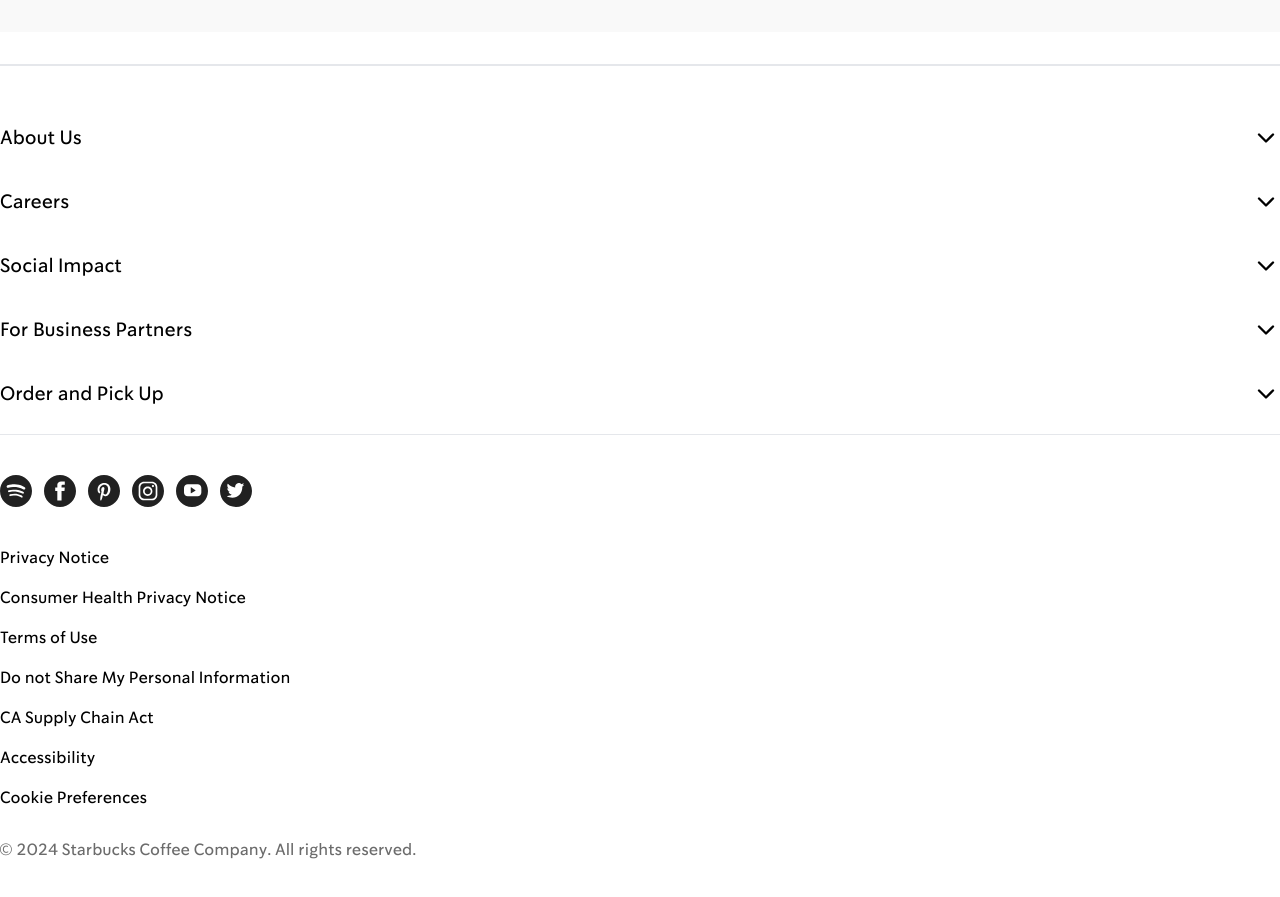
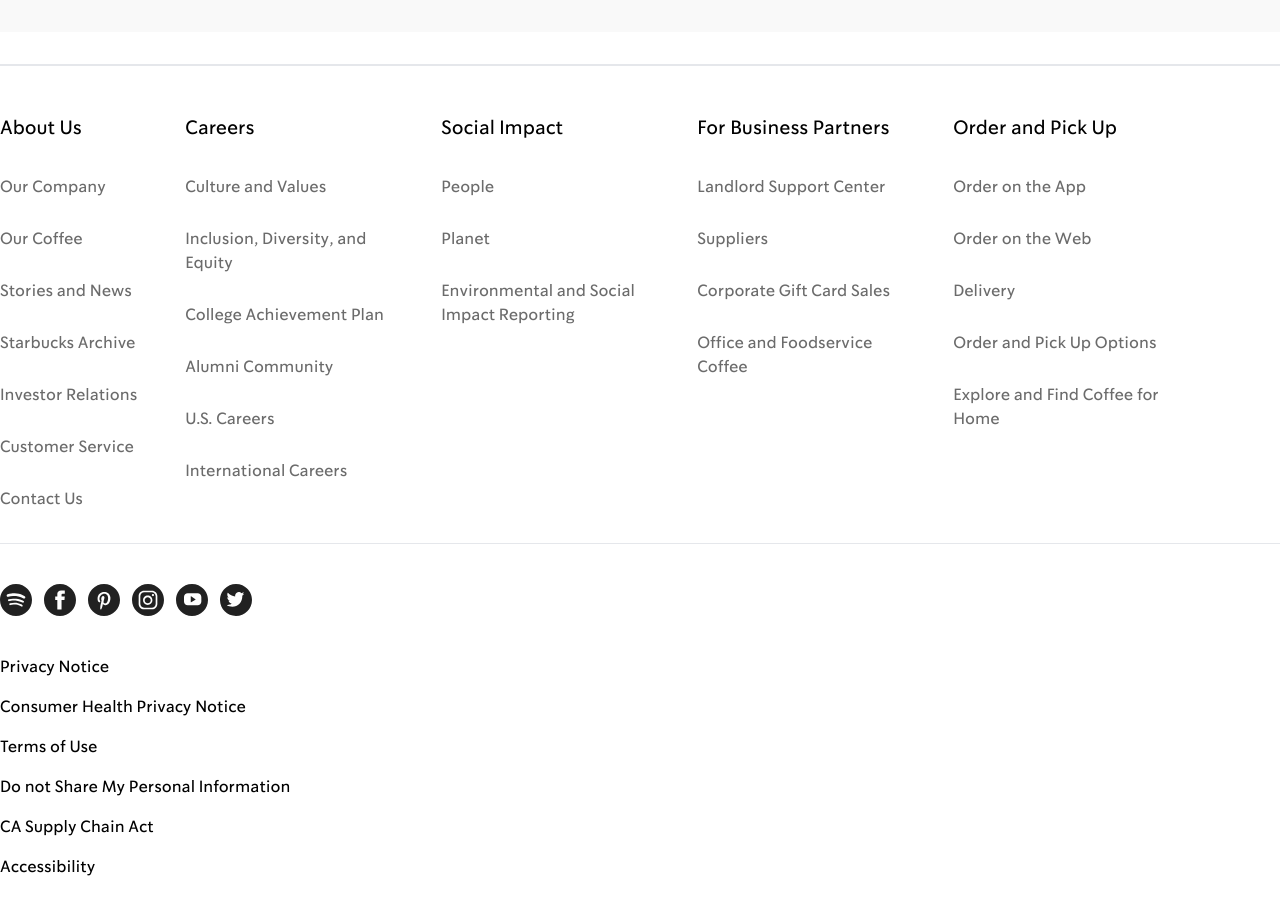
Before and after one commit to adangleterre/FrontEndPractice, a React (Vite) app in the folder Starbucks-rewards/: page / in a window 1280 px wide. Shown: the part 4747-5644 px from the top of the page. Built offline with nearby package versions, Linux system fonts and the light colour scheme.

Commit message:
Add footer accordion transformation on desktop breakpoint

```diff
--- a/Starbucks-rewards/src/components/FooterAccordions.jsx
+++ b/Starbucks-rewards/src/components/FooterAccordions.jsx
@@ -1,6 +1,6 @@
 import {Accordion, AccordionItem, AccordionContent, AccordionTrigger} from "../../components/ui/accordion.jsx";
 
-const accordionData = [
+const footerTopicsAndPages = [
     {
         title: "About Us",
         links: [
@@ -53,8 +53,8 @@ const accordionData = [
     },
 ];
 
-const AccordionLinks = ({links}) => (
-    <nav className="flex flex-col gap-6">
+const FooterLinks = ({links}) => (
+    <nav className="flex flex-col gap-6 lg:gap-7">
         {links.map((link, index) => (
             <a
                 key={index}
@@ -69,16 +69,27 @@ const AccordionLinks = ({links}) => (
 
 function FooterAccordions() {
     return (
-        <Accordion type="multiple" className="w-full">
-            {accordionData.map((item) => (
+        <>
+            <Accordion type="multiple" className="w-full lg:hidden">
+                {footerTopicsAndPages.map((item) => (
                     <AccordionItem key={item.title} value={item.title}>
                         <AccordionTrigger>{item.title}</AccordionTrigger>
                         <AccordionContent>
-                        <AccordionLinks links={item.links}/>
+                            <FooterLinks links={item.links}/>
                         </AccordionContent>
                     </AccordionItem>
                 ))}
             </Accordion>
+            <div className="hidden lg:flex gap-12 pb-8">
+                {footerTopicsAndPages.map((item) => (
+                    <div key={item.title} className="max-w-52">
+                        <h2 className="text-[19px] mb-8">{item.title}</h2>
+                        <FooterLinks links={item.links} />
+                    </div>
+                ))}
+            </div>
+        </>
+
     );
 }
 
```
Lines whose indentation alone changed are shown as unchanged.
